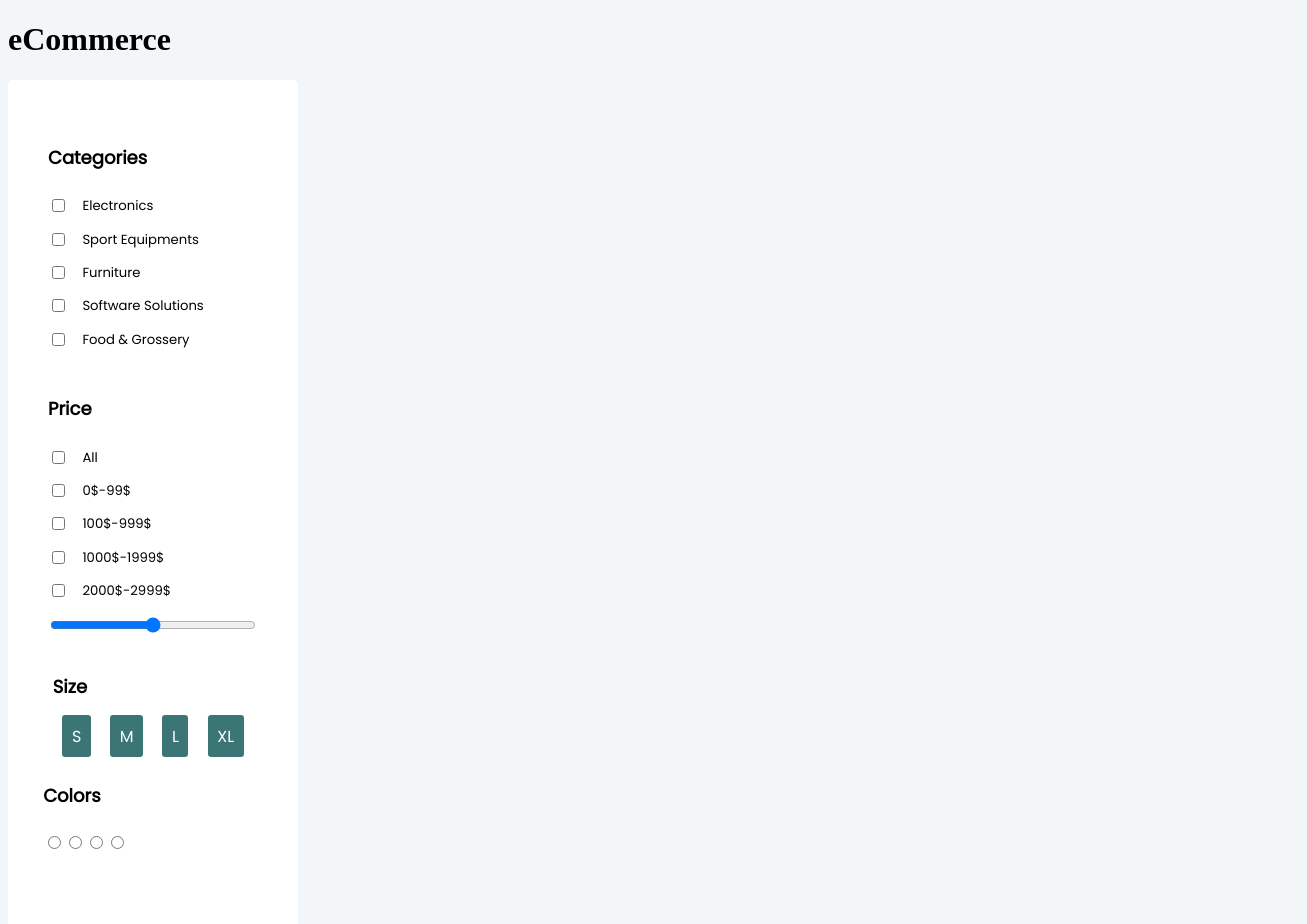
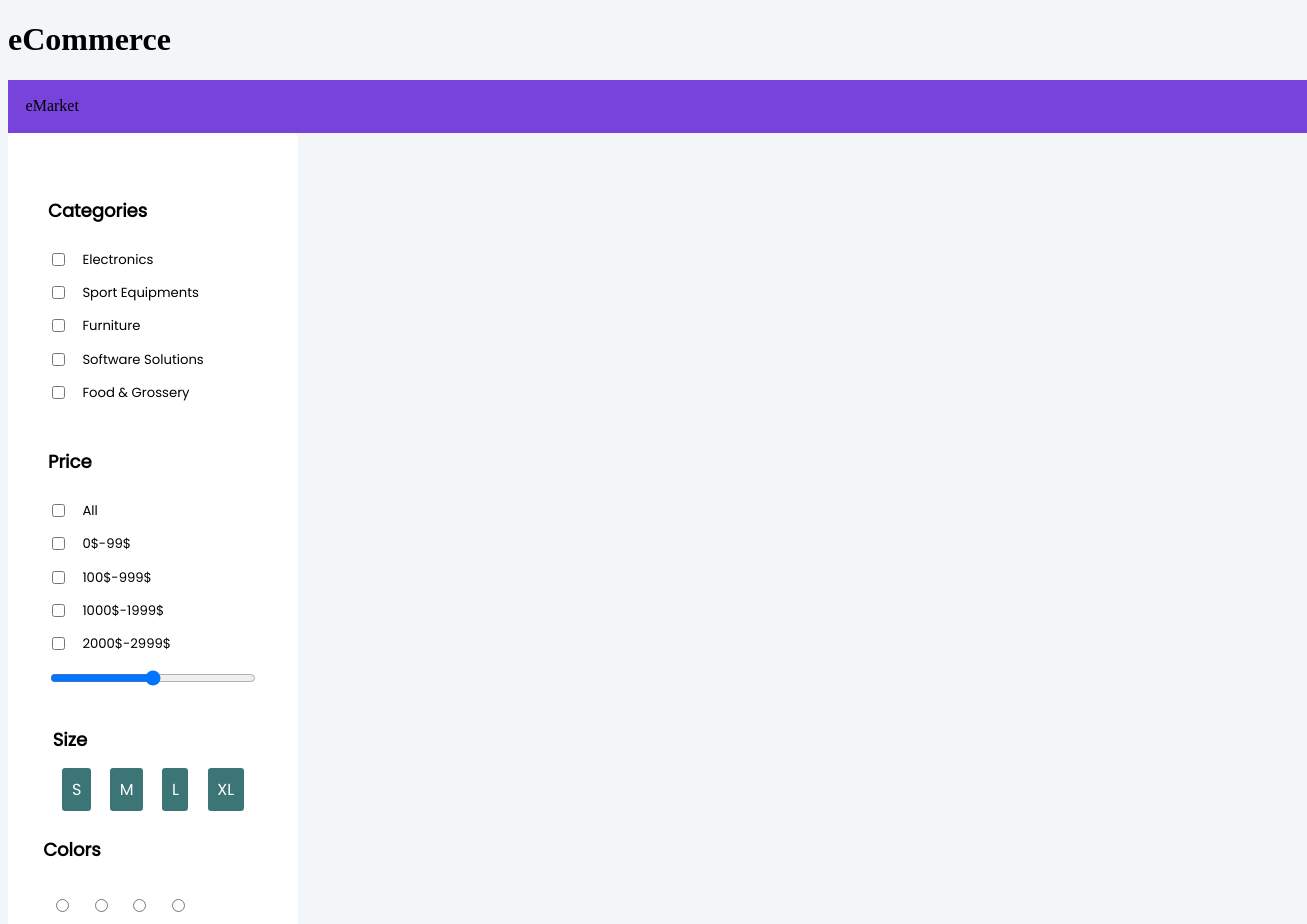
Before and after one commit to mikaer86/eCommerceReactApp, a React (Create React App) app: page / in a window 1280 px wide. Shown: the top 924 px of the page, 1307 px wide, since content can reach past the window. Built offline with nearby package versions, Linux system fonts and the light colour scheme.

Commit message:
created Navigation.js

```diff
--- a/src/App.js
+++ b/src/App.js
@@ -1,10 +1,12 @@
 import './App.css'
 import Sidebar from './components/Sidebar'
+import Navigation from './components/Navigation'
 
 function App() {
   return (
     <div className="App">
       <h1 className="title">eCommerce</h1>
+      <Navigation/>
       <Sidebar/>
     </div>
   )
--- a/src/components/CategoryColors.js
+++ b/src/components/CategoryColors.js
@@ -4,10 +4,10 @@ const CategoryColors = () => {
     return (
         <div>
             <h4>Colors</h4>
-            <input className="colorsBtn" type="radio"  id="black" />
-            <input className="colorsBtn" type="radio"  id="blue" />
-            <input className="colorsBtn" type="radio"  id="red" />
-            <input className="colorsBtn" type="radio"  id="green" />
+            <input className="colorsBtn" type="radio"  name="color" id="black" />
+            <input className="colorsBtn" type="radio" name="color"  id="blue" />
+            <input className="colorsBtn" type="radio" name="color" id="red" />
+            <input className="colorsBtn" type="radio"  name="color" id="green" />
 
         </div>
     )
--- /dev/null
+++ b/src/components/Navigation.js
@@ -0,0 +1,14 @@
+ import "../styles/navigation.css"
+ const Navigation = () => {
+
+    return (
+        <div>
+        <nav className="navBar">
+            <span className="logo">eMarket</span>
+        </nav>
+        </div>
+
+    )
+ }
+
+ export default Navigation
--- a/src/components/Sidebar.js
+++ b/src/components/Sidebar.js
@@ -3,6 +3,7 @@ import CategoryProducts from "./CategoryProducts"
 import CategoryPrice from "./CategoryPrice"
 import CategorySize from "./CategorySize"
 import CategoryColors from "./CategoryColors"
+import Navigation from "./Navigation"
 import "../styles/sidebar.css"
 
 
@@ -19,6 +20,7 @@ const Sidebar = () => {
 
   return (
     <div className="Sidebar-Container">
+
       <CategoryProducts/>
       <CategoryPrice />
       <CategorySize />
--- a/src/styles/categories.css
+++ b/src/styles/categories.css
@@ -35,9 +35,10 @@
 
 }
 
-.colorBtn {
+.colorsBtn {
 
-    margin: 0.6rem;
+    margin: 0.8rem;
+
 }
 
 .sizeBtn {
--- /dev/null
+++ b/src/styles/navigation.css
@@ -0,0 +1,8 @@
+.navBar {
+
+    display: flex;
+    min-width: 100%;
+    padding: 1.1rem;
+    background-color: #7743DB;
+
+}
```
